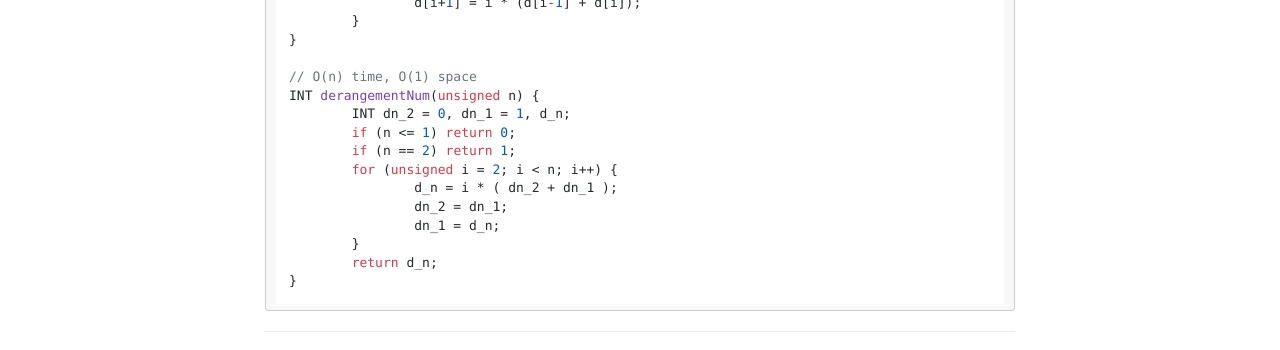
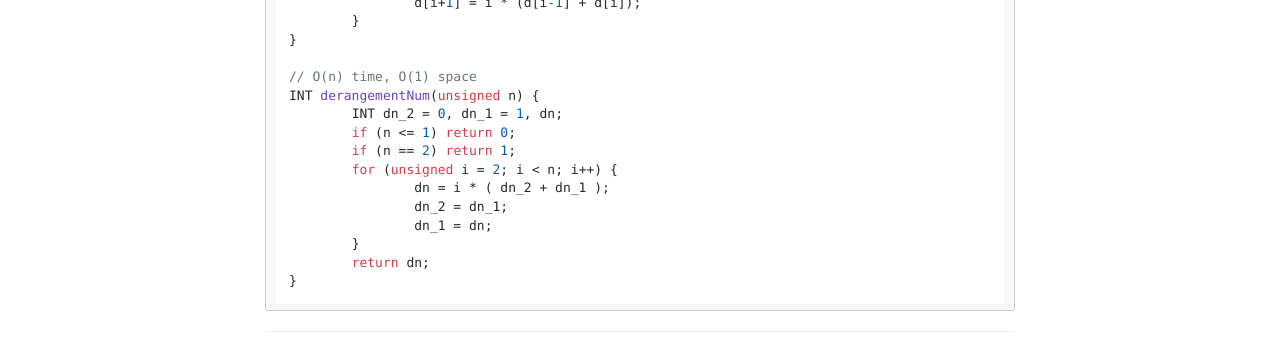
Before and after one commit to SimonFang1/SimonFang1.github.io, a Jekyll site: the page built from _posts/2015-10-24-derangement-2.md, in a window 1280 px wide. Shown: the part 1440-1790 px from the top of the page. Built offline with Jekyll 4.4.1, drawn with Linux system fonts in a browser that asks for light colours; nearby versions of some CDN libraries; comment, search, counter and statistics services are not loaded.

Commit message:
update blog

````diff
--- a/_posts/2015-10-24-derangement-2.md
+++ b/_posts/2015-10-24-derangement-2.md
@@ -59,14 +59,14 @@ void derangementNum_all(INT *d, unsigned n) {
 
 // O(n) time, O(1) space
 INT derangementNum(unsigned n) {
-	INT dn_2 = 0, dn_1 = 1, d_n;
+	INT dn_2 = 0, dn_1 = 1, dn;
 	if (n <= 1) return 0;
 	if (n == 2) return 1;
 	for (unsigned i = 2; i < n; i++) {
-		d_n = i * ( dn_2 + dn_1 );
+		dn = i * ( dn_2 + dn_1 );
 		dn_2 = dn_1;
-		dn_1 = d_n;
+		dn_1 = dn;
 	}
-	return d_n;
+	return dn;
 }
 ```
````
